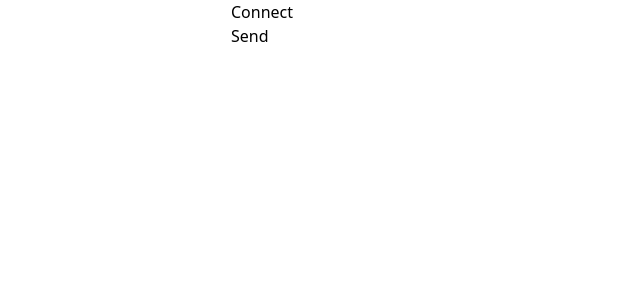
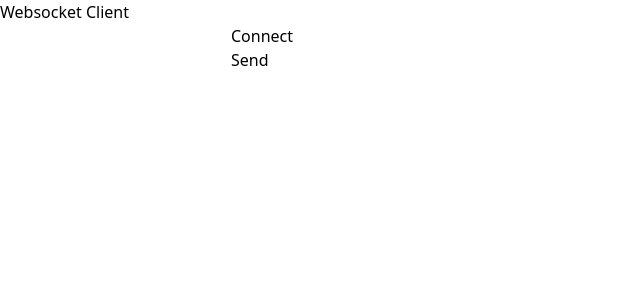
Before and after one commit to dbekinalkar/websocket-client, a React (Vite) app: page / in a window 1280 px wide. Shown: the top 300 px of the page, without its empty margins (0-640 px from the left). Built offline with nearby package versions, Linux system fonts and the light colour scheme.

Commit message:
Add header

```diff
--- a/src/App.tsx
+++ b/src/App.tsx
@@ -1,5 +1,6 @@
 import WebsocketHandler, { WebsocketHandlerType } from "./WebsocketHandler";
 
+import Header from "./Header";
 import Connection from "./Connection";
 import Messages from "./Messages";
 import InputSend from "./InputSend";
@@ -9,6 +10,7 @@ function App() {
 
   return (
     <>
+      <Header />
       <Connection {...ws} />
       <Messages messages={ws.messages} />
       <InputSend
--- /dev/null
+++ b/src/Header.tsx
@@ -0,0 +1,11 @@
+import React from "react";
+
+const Header: React.FunctionComponent = () => {
+  return (
+    <>
+      <h1>Websocket Client</h1>
+    </>
+  );
+};
+
+export default Header;
```
